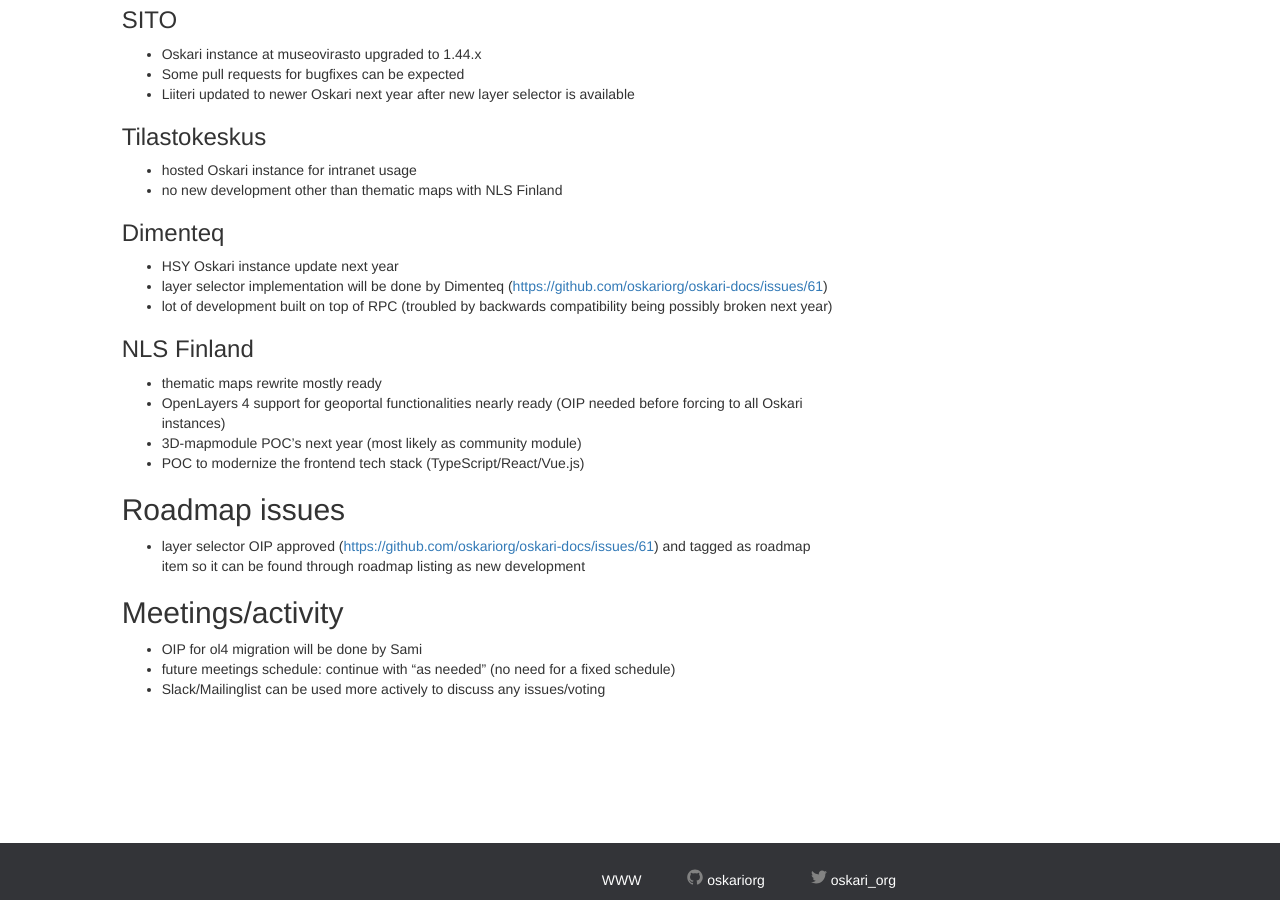
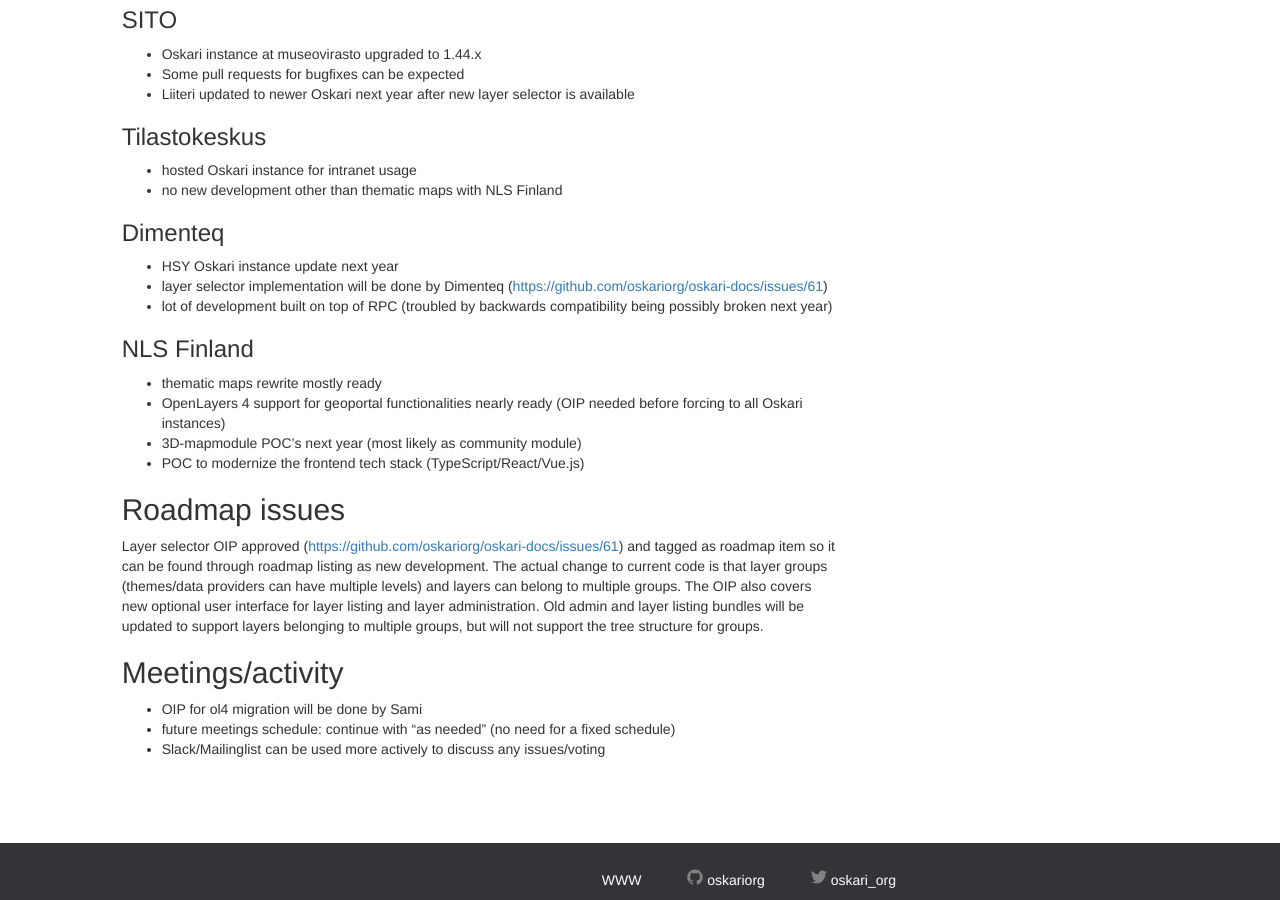
Before and after one commit to oskariorg/oskariorg.github.io, a Jekyll site: the page built from _posts/2017-12-14-PSC_December_2017.md, in a window 1280 px wide and 900 px high, scrolled down 1843 px. Built offline with Jekyll 4.4.1, drawn with Linux system fonts in a browser that asks for light colours; nearby versions of some CDN libraries.

Commit message:
More info about the discussion for the OIP

```diff
--- a/_posts/2017-12-14-PSC_December_2017.md
+++ b/_posts/2017-12-14-PSC_December_2017.md
@@ -95,7 +95,7 @@ The spring SAML-module ([https://projects.spring.io/spring-security-saml/](https
 
 ## Roadmap issues
 
-- layer selector OIP approved ([https://github.com/oskariorg/oskari-docs/issues/61](https://github.com/oskariorg/oskari-docs/issues/61)) and tagged as roadmap item so it can be found through roadmap listing as new development
+Layer selector OIP approved ([https://github.com/oskariorg/oskari-docs/issues/61](https://github.com/oskariorg/oskari-docs/issues/61)) and tagged as roadmap item so it can be found through roadmap listing as new development. The actual change to current code is that layer groups (themes/data providers can have multiple levels) and layers can belong to multiple groups. The OIP also covers new optional user interface for layer listing and layer administration. Old admin and layer listing bundles will be updated to support layers belonging to multiple groups, but will not support the tree structure for groups.
 
 ## Meetings/activity
 
```
